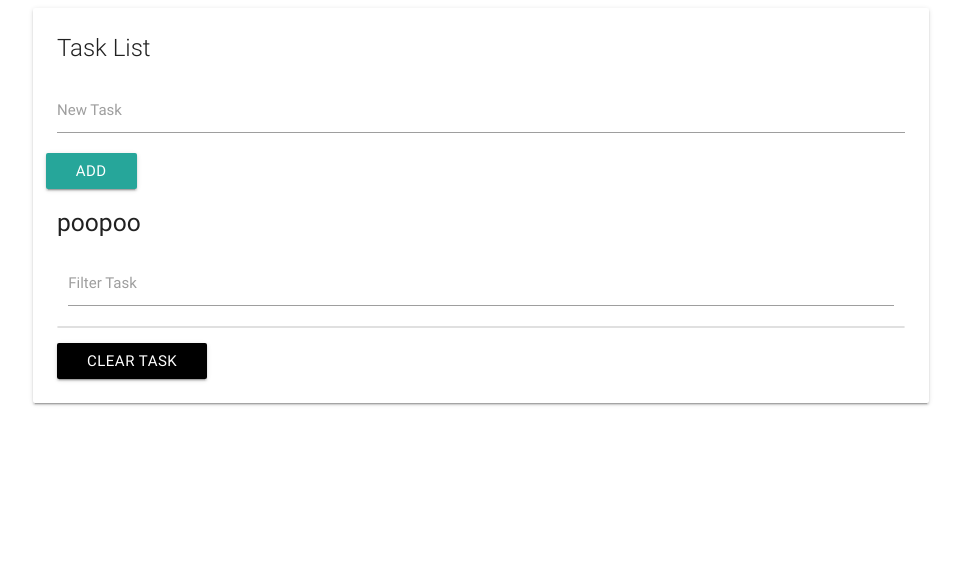
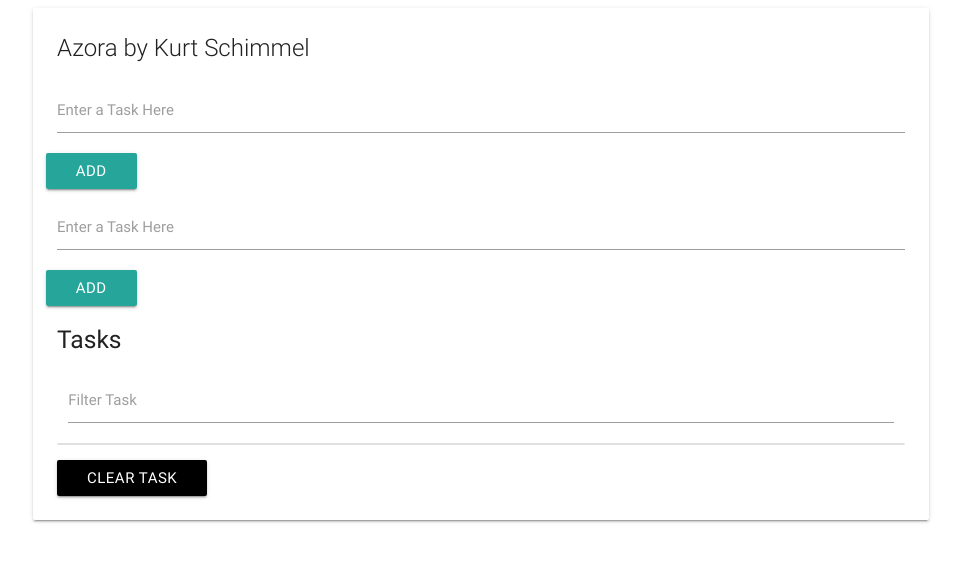
Before and after one commit to KurthaTheBurtha/tasklist-app, a plain HTML site: page tasklist-app/index.html in a window 1280 px wide. Shown: the whole page, without its empty margins (159-1120 px from the left). Drawn offline with nearby package versions, Linux system fonts and the light colour scheme.

Commit message:
lang
boongang

```diff
--- a/tasklist-app/index.html
+++ b/tasklist-app/index.html
@@ -16,18 +16,25 @@
         <div class="col s12">
             <div id="main" class="card">
                 <div class="card-content">
-                    <span class="card-title">Task List</span>
+                    <span class="card-title">Azora by Kurt Schimmel</span>
                     <div class="row">
                         <form id="task-form" action="#">
                             <div class="input-field col s12">
                                 <input type="text" name="task" id="task" value="">
-                                <label for="task">New Task</label>
+                                <label for="task">Enter a Task Here</label>
                             </div>
                             <button id="add" class="btn">Add</button>
                         </form>
+                        <form id="subject-form" action="#">
+                            <div class="input-field col s12">
+                                <input type="text" name="task" id="subject" value="">
+                                <label for="subject">Enter a Task Here</label>
+                            </div>
+                            <button id="add-task" class="btn">Add</button>
+                        </form>
                     </div>
                     <div class="card_action" ->
-                        <h5 id="task-title">poopoo</h5>
+                        <h5 id="task-title">Tasks</h5>
                         <div class="input-field col s12">
                             <input type="text" name="filter" id="filter">
                             <label for="filter">Filter Task</label>
```
